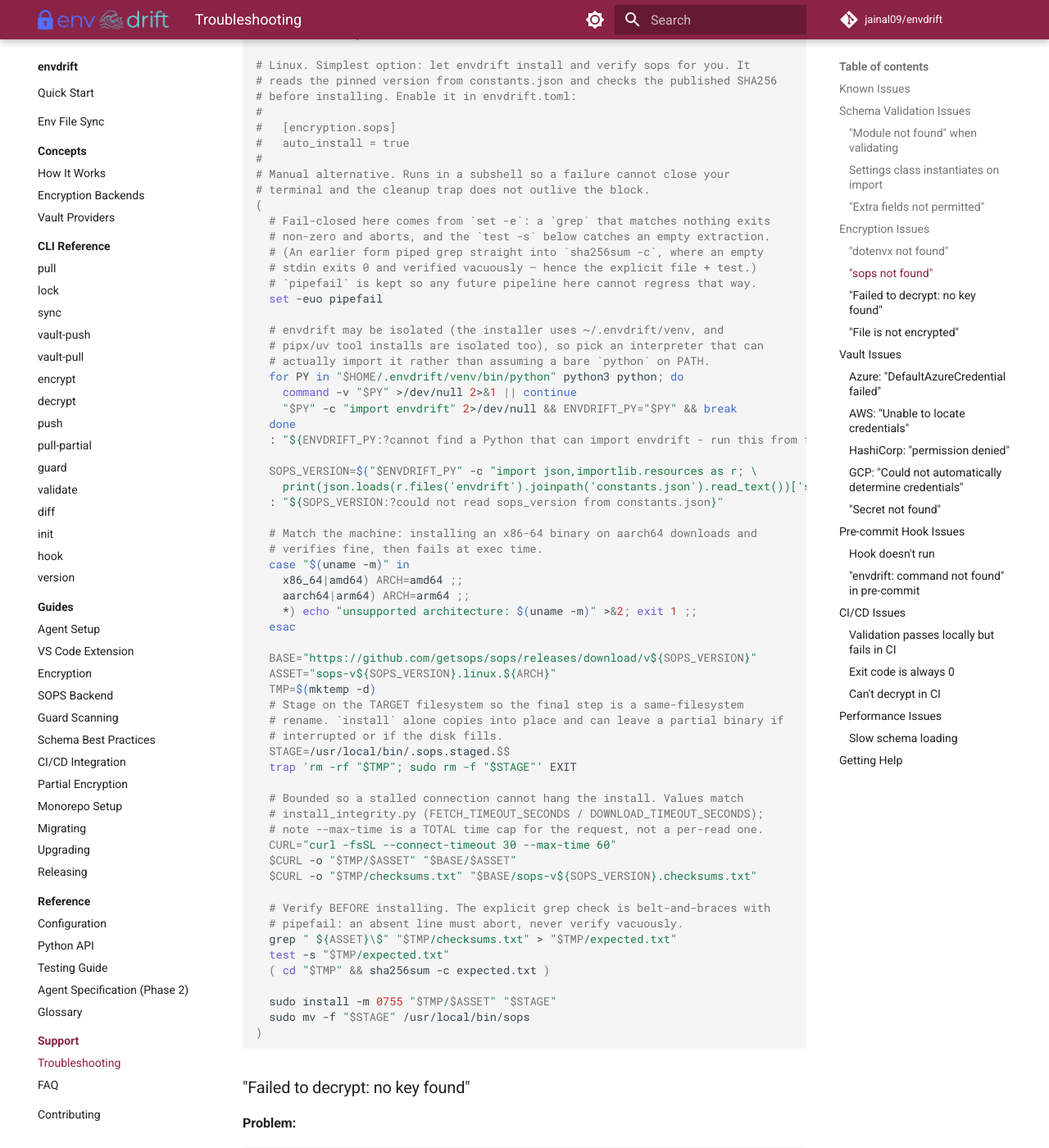
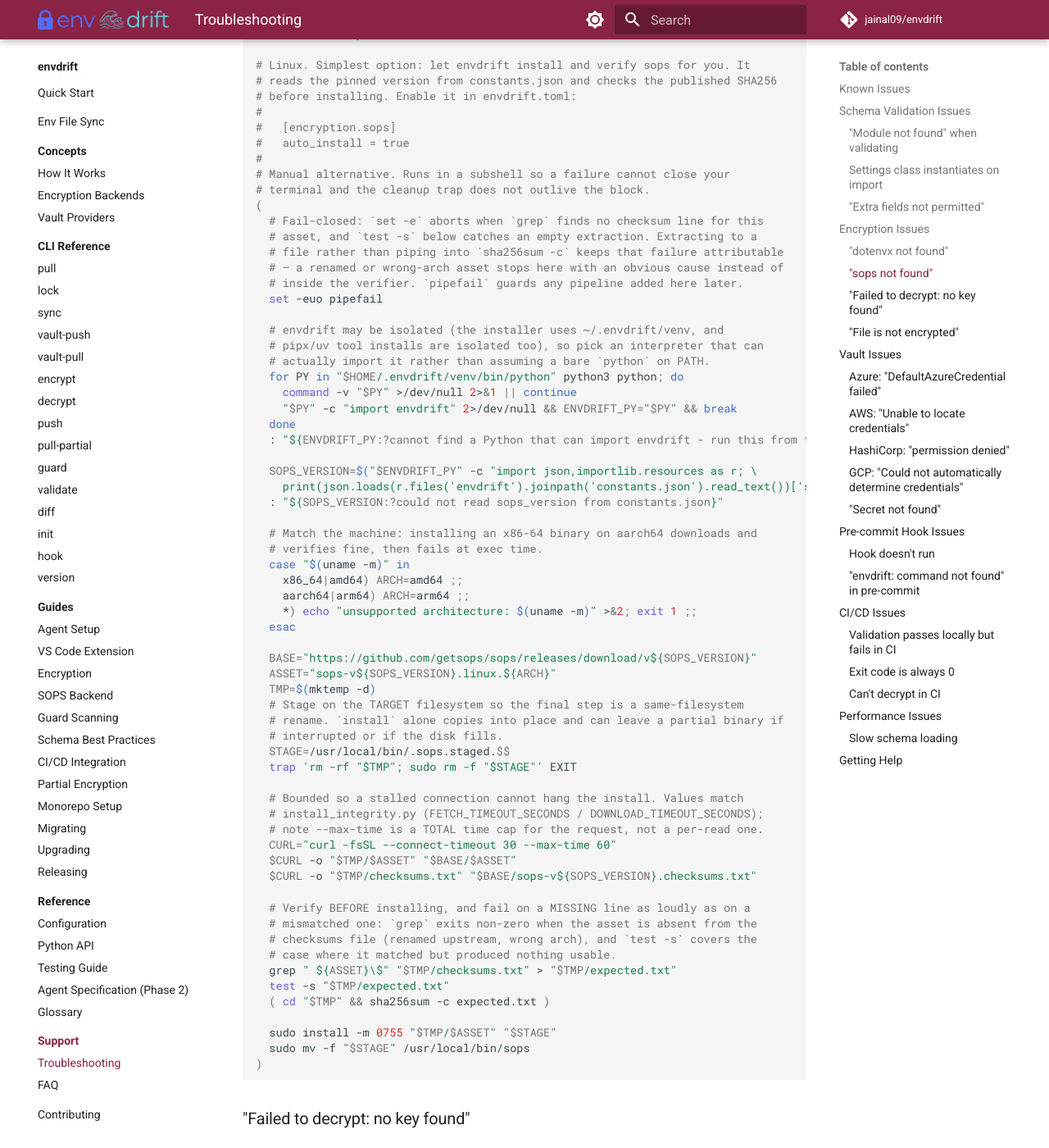
Before and after one commit to jainal09/envdrift, an MkDocs documentation site: the page built from docs/support/troubleshooting.md, in a window 1280 px wide and 1400 px high, scrolled down 2588 px. Shown: the whole window at 82% size. Built offline with MkDocs 1.6.1 and Material for MkDocs 9.7.7, drawn with Linux system fonts in a browser that asks for light colours; comment, search, counter and statistics services are not loaded.

Commit message:
docs(troubleshooting): drop an inaccurate claim about sha256sum
The comment justified the fail-closed design by saying an empty stdin makes
`sha256sum -c` "exit 0 and verify vacuously". That is wrong on the platform
this snippet targets.

I had "verified" it earlier, but on the wrong implementation: this machine
resolves `sha256sum` to /sbin/sha256sum ("sha256sum (Darwin) 1.0"), which
does exit 0. The block is a Linux recipe, and GNU coreutils — checked in an
alpine container, coreutils 9.11 — exits 1:

    sha256sum: 'standard input': no properly formatted checksum lines found
    empty-stdin exit=1

The design is unchanged and still correct: extracting the checksum line to a
file and asserting it is non-empty makes a missing/renamed/wrong-arch asset
fail with an attributable cause, rather than failing somewhere inside the
verifier. Only the stated rationale was wrong, in two comments, and both now
describe what actually happens.

```diff
--- a/docs/support/troubleshooting.md
+++ b/docs/support/troubleshooting.md
@@ -136,11 +136,11 @@ brew install sops
 # Manual alternative. Runs in a subshell so a failure cannot close your
 # terminal and the cleanup trap does not outlive the block.
 (
-  # Fail-closed here comes from `set -e`: a `grep` that matches nothing exits
-  # non-zero and aborts, and the `test -s` below catches an empty extraction.
-  # (An earlier form piped grep straight into `sha256sum -c`, where an empty
-  # stdin exits 0 and verified vacuously — hence the explicit file + test.)
-  # `pipefail` is kept so any future pipeline here cannot regress that way.
+  # Fail-closed: `set -e` aborts when `grep` finds no checksum line for this
+  # asset, and `test -s` below catches an empty extraction. Extracting to a
+  # file rather than piping into `sha256sum -c` keeps that failure attributable
+  # — a renamed or wrong-arch asset stops here with an obvious cause instead of
+  # inside the verifier. `pipefail` guards any pipeline added here later.
   set -euo pipefail
 
   # envdrift may be isolated (the installer uses ~/.envdrift/venv, and
@@ -180,8 +180,10 @@ brew install sops
   $CURL -o "$TMP/$ASSET" "$BASE/$ASSET"
   $CURL -o "$TMP/checksums.txt" "$BASE/sops-v${SOPS_VERSION}.checksums.txt"
 
-  # Verify BEFORE installing. The explicit grep check is belt-and-braces with
-  # pipefail: an absent line must abort, never verify vacuously.
+  # Verify BEFORE installing, and fail on a MISSING line as loudly as on a
+  # mismatched one: `grep` exits non-zero when the asset is absent from the
+  # checksums file (renamed upstream, wrong arch), and `test -s` covers the
+  # case where it matched but produced nothing usable.
   grep " ${ASSET}\$" "$TMP/checksums.txt" > "$TMP/expected.txt"
   test -s "$TMP/expected.txt"
   ( cd "$TMP" && sha256sum -c expected.txt )
```
